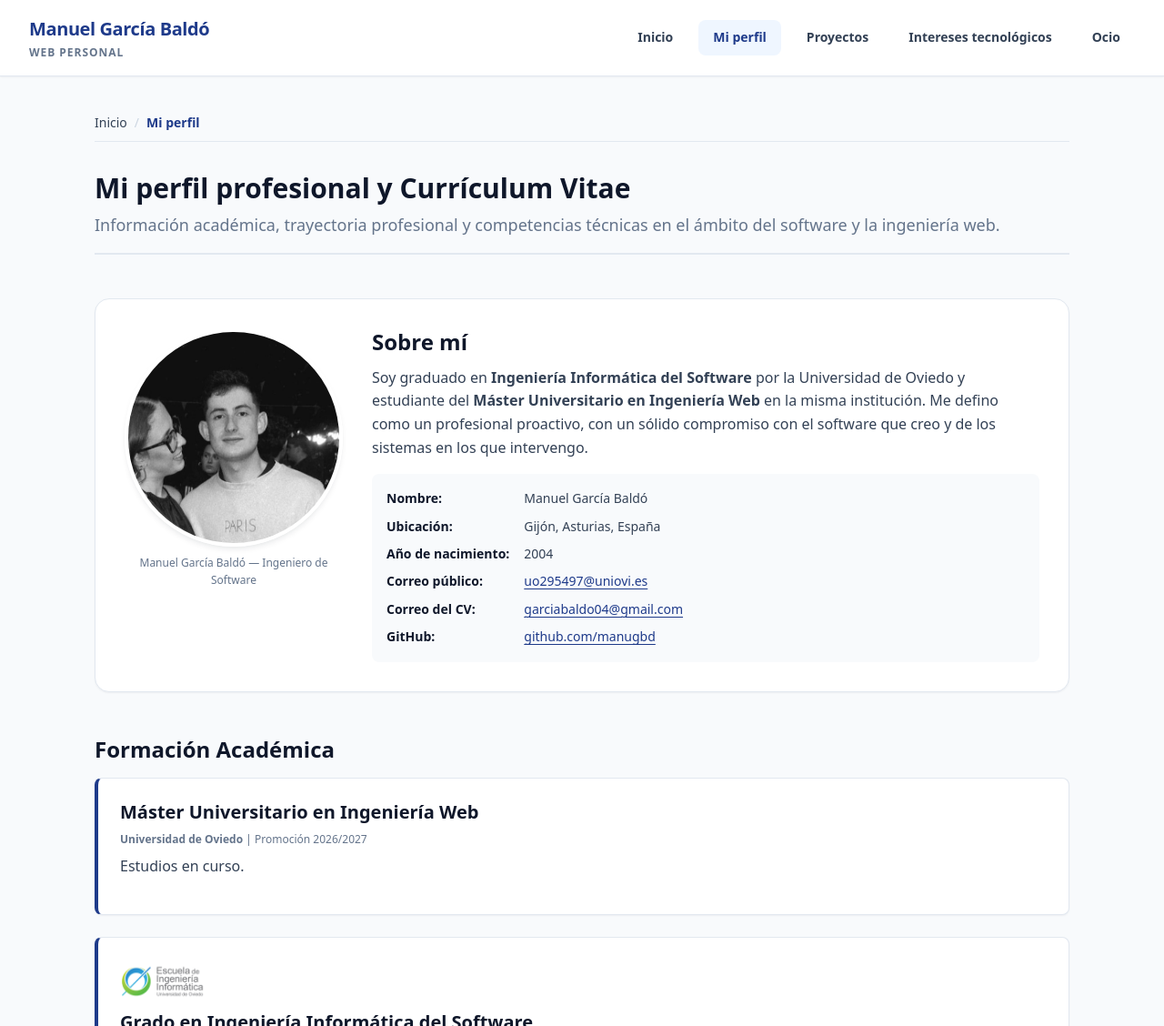
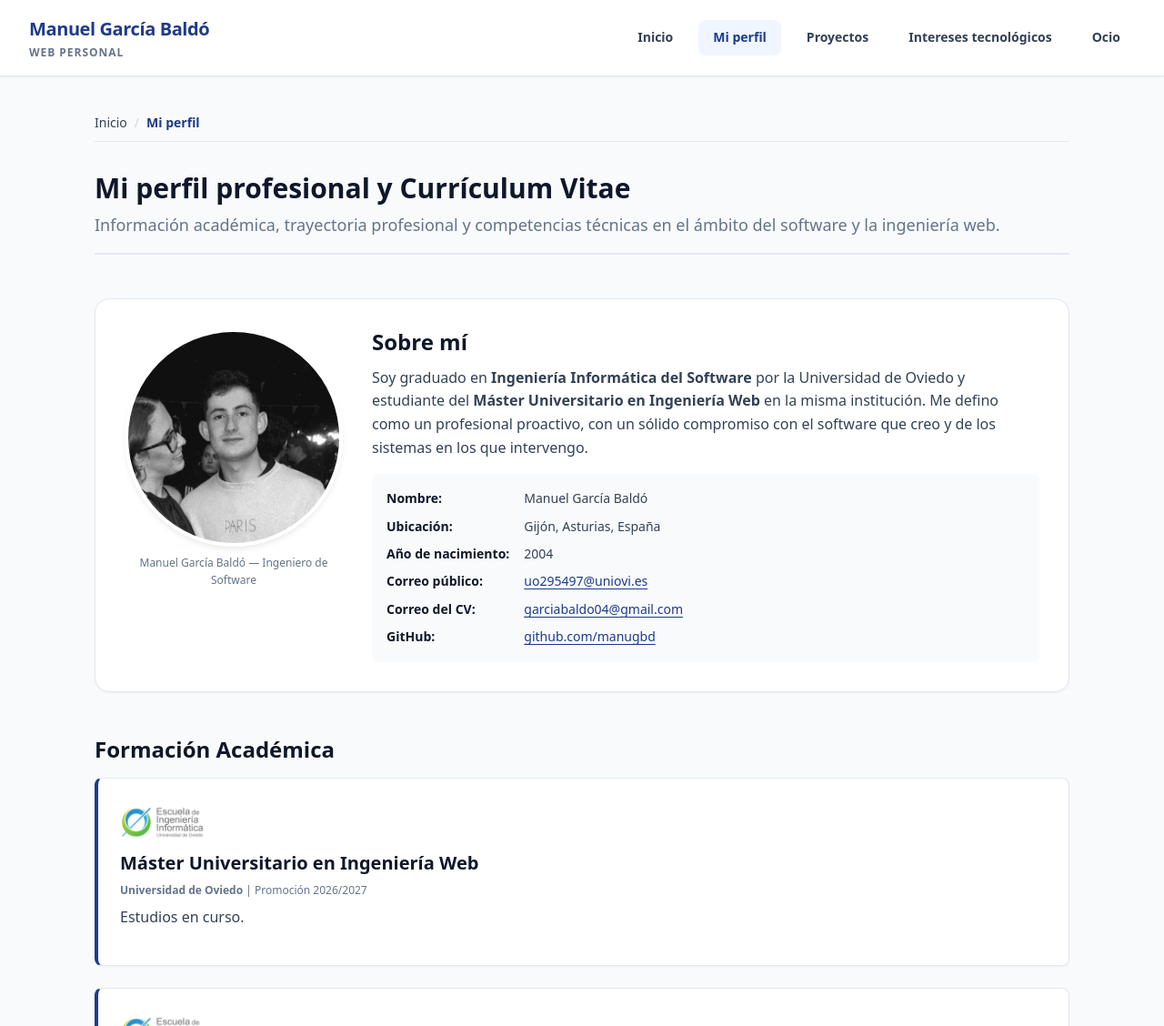
Before and after one commit to manugbd/MIW-ECW-T2-WebPersonal, an Eleventy site: page src/perfil.njk in a window 1280 px wide. Shown: the top 1128 px of the page at 91% size. Built offline with nearby package versions, Linux system fonts and the light colour scheme; Eleventy itself is replaced by a stand-in of ours; files that its build step writes are made by us from their sources.

Commit message:
Se añade la imagen de la escuela en el Máster.

```diff
--- a/src/perfil.njk
+++ b/src/perfil.njk
@@ -50,6 +50,11 @@ breadcrumb: Mi perfil
     <li>
       <article>
         <header>
+          <figure>
+            <img src="{{ '/img/logo-eii.png' | url }}"
+              alt="Logotipo de la Escuela de Ingeniería Informática de la Universidad de Oviedo" loading="lazy" decoding="async" width="180"
+              height="48">
+          </figure>
           <h3>Máster Universitario en Ingeniería Web</h3>
           <p><strong>Universidad de Oviedo</strong> | Promoción 2026/2027</p>
         </header>
```
